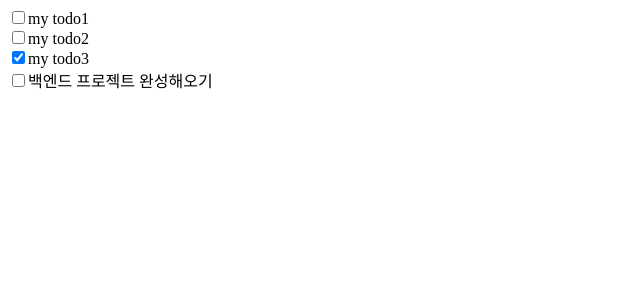
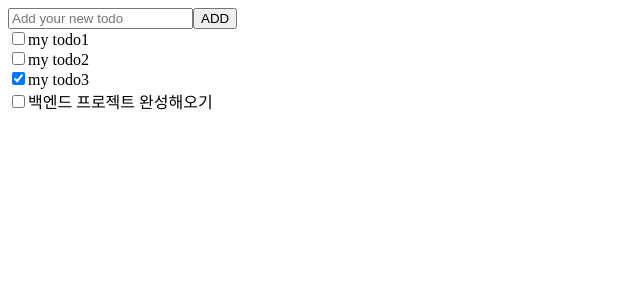
Before and after one commit to jjsh03/sesac-todo, a React (Create React App) app in the folder client/: page / in a window 1280 px wide. Shown: the top 300 px of the page, without its empty margins (0-640 px from the left). Built offline with nearby package versions, Linux system fonts and the light colour scheme.

Commit message:
feat: todo 추가하기

```diff
--- a/client/src/App.js
+++ b/client/src/App.js
@@ -1,5 +1,6 @@
 import { useState } from 'react';
 import Todo from './components/Todo';
+import AddTodo from './components/AddTodo';
 
 function App() {
   const [todoItems, setTodoItems] = useState([
@@ -24,8 +25,21 @@ function App() {
       done: false,
     },
   ]);
+
+  // todoItems 상태에 새로운 투두를 추가하는 일
+  const addItem = (newItem) => {
+    console.log(newItem); // { title: '저녁먹기' }
+
+    // newItem id 키 값 넣고, newItem done 키 값
+    newItem.id = todoItems.length + 1;
+    newItem.done = false;
+
+    // todoItems 배열에 newItem을 추가
+    setTodoItems([...todoItems, newItem]);
+  };
   return (
     <div className="App">
+      <AddTodo addItem={addItem} />
       {/* todoItems 반복, props 데이터(투두 객체)를 자식 컴포넌트에게 전달 */}
       {todoItems.map((item) => (
         <Todo key={item.id} item={item} />
--- /dev/null
+++ b/client/src/components/AddTodo.js
@@ -0,0 +1,24 @@
+import React, { useState } from 'react';
+
+export default function AddTodo({ addItem }) {
+  const [todoItem, setTodoItem] = useState({
+    title: '',
+  });
+
+  const onButtonClick = () => {
+    addItem(todoItem);
+    setTodoItem({ title: '' });
+  };
+
+  return (
+    <div className="AddTodo">
+      <input
+        type="text"
+        placeholder="Add your new todo"
+        value={todoItem.title}
+        onChange={(e) => setTodoItem({ title: e.target.value })}
+      />
+      <button onClick={onButtonClick}>ADD</button>
+    </div>
+  );
+}
```
